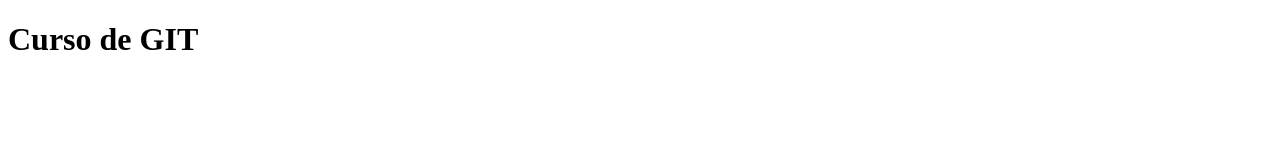
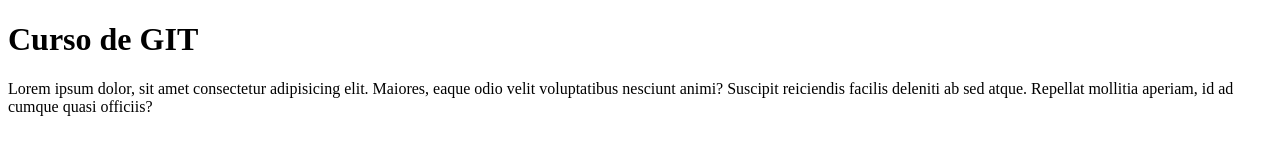
Before and after one commit to rarodja/practica-git, a plain HTML site: page index.html in a window 1280 px wide. Drawn offline with Linux system fonts and the light colour scheme.

Commit message:
Agregando otra estructura html

```diff
--- a/index.html
+++ b/index.html
@@ -1,12 +1,17 @@
 <!DOCTYPE html>
 <html lang="es">
+
 <head>
     <meta charset="UTF-8">
     <meta name="viewport" content="width=device-width, initial-scale=1.0">
     <title>Practica de GIT</title>
 </head>
+
 <body>
     <h1>Curso de GIT</h1>
+    <p>Lorem ipsum dolor, sit amet consectetur adipisicing elit. Maiores, eaque odio velit voluptatibus nesciunt animi?
+        Suscipit reiciendis facilis deleniti ab sed atque. Repellat mollitia aperiam, id ad cumque quasi officiis?</p>
 
 </body>
+
 </html>
```
